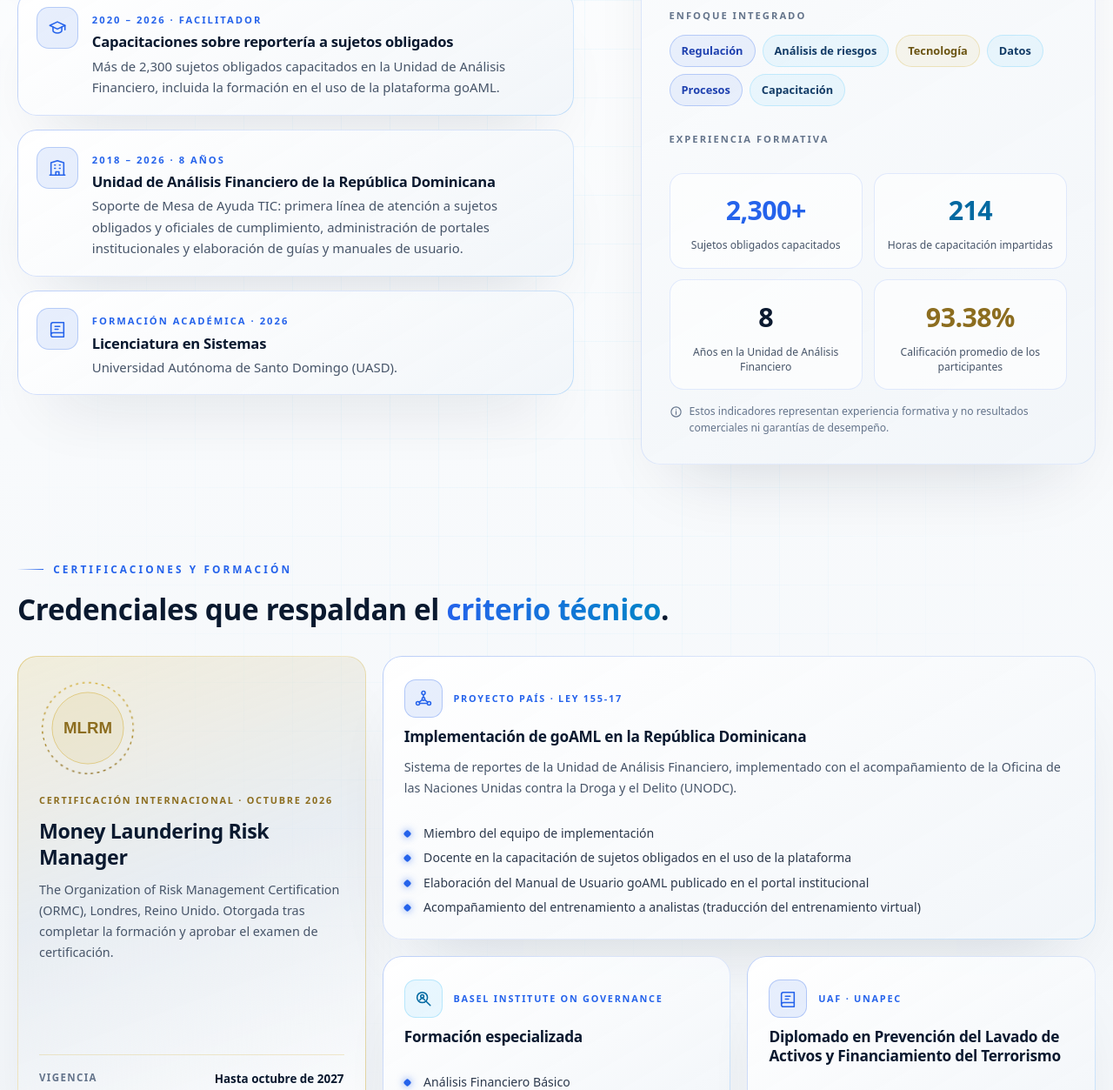
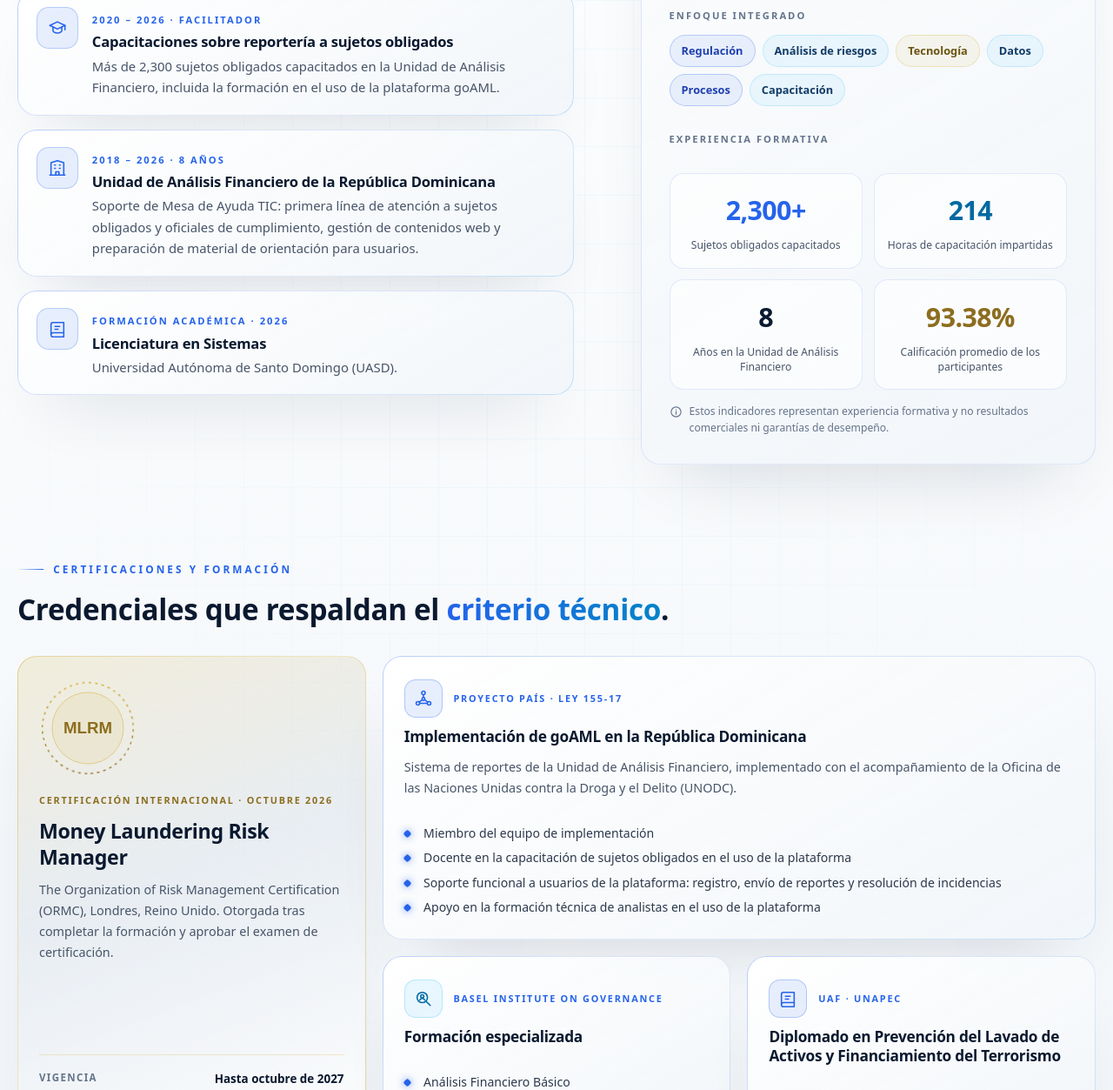
Before and after one commit to Hansliery89/hansliery-web, a plain HTML site: page sobre-mi.html in a window 1280 px wide. Shown: the part 1145-2398 px from the top of the page at 87% size. Drawn offline with Linux system fonts and the light colour scheme; animation ran at ten frames a second.

Commit message:
Sobre mí: experiencia en la UAF descrita sin atribuir documentos institucionales
Co-Authored-By: Claude Opus 5.5 <noreply@anthropic.com>
Claude-Session: https://claude.ai/code/session_01JaZdr7PnUUWxC13PyNnaDF

```diff
--- a/sobre-mi.html
+++ b/sobre-mi.html
@@ -170,7 +170,7 @@
               <div>
                 <span class="tl-kicker">2018 – 2026 · 8 años</span>
                 <h3>Unidad de Análisis Financiero de la República Dominicana</h3>
-                <p>Soporte de Mesa de Ayuda TIC: primera línea de atención a sujetos obligados y oficiales de cumplimiento, administración de portales institucionales y elaboración de guías y manuales de usuario.</p>
+                <p>Soporte de Mesa de Ayuda TIC: primera línea de atención a sujetos obligados y oficiales de cumplimiento, gestión de contenidos web y preparación de material de orientación para usuarios.</p>
               </div>
             </li>
             <li class="card tl-item" data-reveal style="--d:.2s">
@@ -261,8 +261,8 @@
             <ul class="feat cred-feat">
               <li>Miembro del equipo de implementación</li>
               <li>Docente en la capacitación de sujetos obligados en el uso de la plataforma</li>
-              <li>Elaboración del Manual de Usuario goAML publicado en el portal institucional</li>
-              <li>Acompañamiento del entrenamiento a analistas (traducción del entrenamiento virtual)</li>
+              <li>Soporte funcional a usuarios de la plataforma: registro, envío de reportes y resolución de incidencias</li>
+              <li>Apoyo en la formación técnica de analistas en el uso de la plataforma</li>
             </ul>
           </article>
 
```
Also changed, not shown: assets/sitio/paginas/sobre-mi.html (+3 -3 lines).
